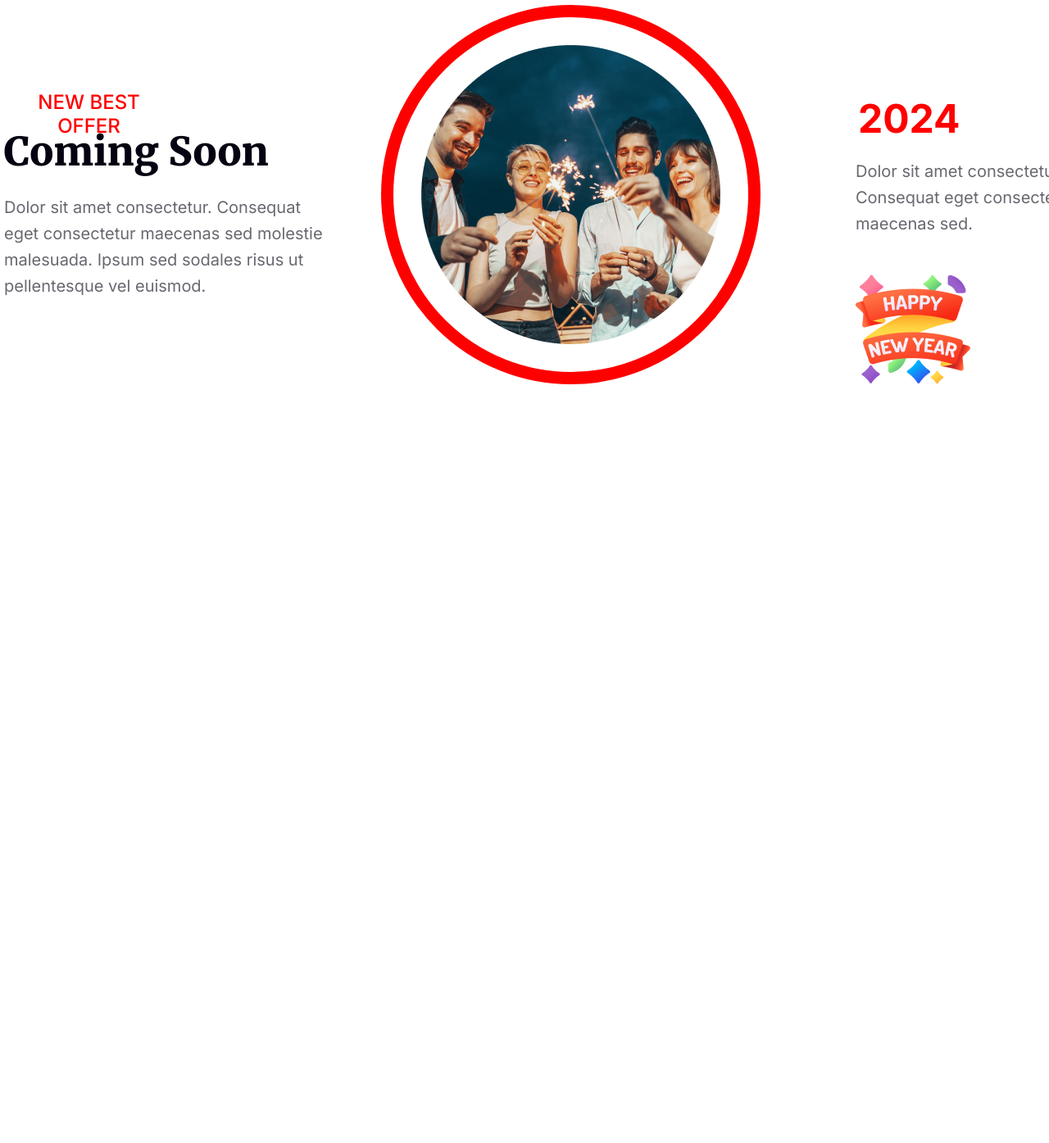
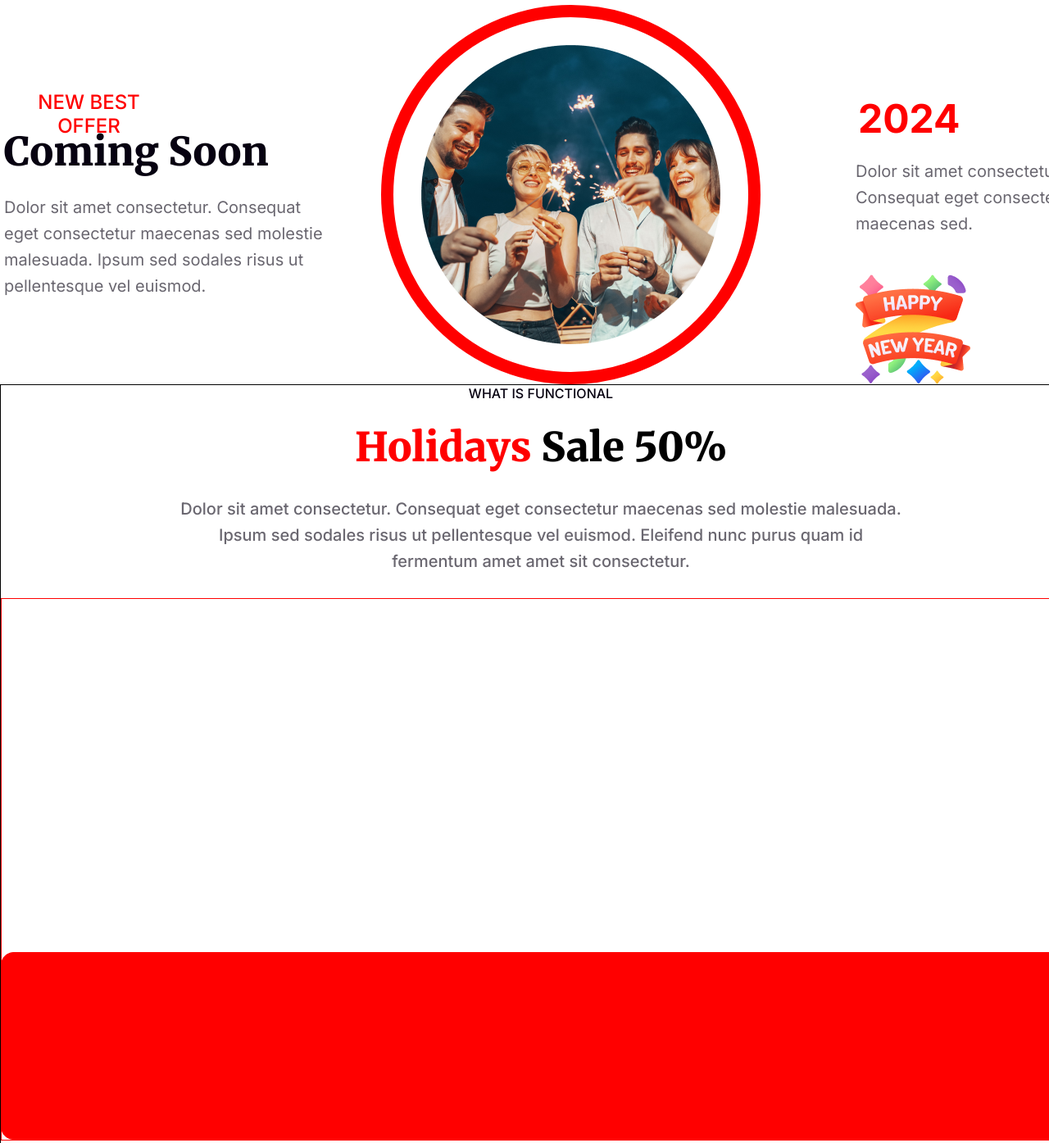
Before and after one commit to RifatCSE10/newyear-offer, a plain HTML site: page index.html in a window 1280 px wide. Shown: the part 2674-4069 px from the top of the page at 82% size. Before the commit the page ends 3150 px from the top, so only its background shows below. Drawn offline with Linux system fonts and the light colour scheme.

Commit message:
holiday section half done

```diff
--- a/index.html
+++ b/index.html
@@ -84,5 +84,20 @@
         </div>
       </div>
     </section>
+    <section class="holiday_sell">
+      <div class="sell_info">
+        <h3>WHAT IS FUNCTIONAL</h3>
+        <h1><span class="text_color">Holidays</span> Sale 50%</h1>
+        <p>
+          Dolor sit amet consectetur. Consequat eget consectetur maecenas sed
+          molestie malesuada. Ipsum sed sodales risus ut pellentesque vel
+          euismod. Eleifend nunc purus quam id fermentum amet amet sit
+          consectetur.
+        </p>
+      </div>
+      <div class="gieft_box">
+
+      </div>
+    </section>
   </body>
 </html>
--- a/style/style.css
+++ b/style/style.css
@@ -322,8 +322,6 @@
   text-align: center;
 }
 
-
-
 .offer_time h1 {
   margin-top: 110px;
   color: rgb(255, 0, 0);
@@ -350,11 +348,79 @@
   margin-bottom: 43px;
 }
 
-.offer_time .img_box{
+.offer_time .img_box {
   height: 140px;
   width: 140px;
 }
 
-.offer_time .img_box img{
+.offer_time .img_box img {
   width: 100%;
 }
+
+/*  <===========================================>
+            Holiday sell section start ...
+    <===========================================> */
+
+.holiday_sell {
+  width: 1320px;
+  height: 986.07px;
+  border: 1px solid black;
+  margin: 0 auto;
+}
+
+.holiday_sell .sell_info {
+  width: 1068px;
+  height: 260px;
+  margin: 0 auto;
+}
+
+.holiday_sell .sell_info h3 {
+  color: rgb(7, 2, 17);
+  font-family: Inter;
+  font-size: 16px;
+  font-weight: 500;
+  line-height: 20px;
+  letter-spacing: 0%;
+  width: 263px;
+  height: 29px;
+  text-align: center;
+  margin: 0 auto;
+}
+
+.holiday_sell .sell_info h1 {
+  font-family: Merriweather;
+  font-size: 49px;
+  font-weight: 900;
+  line-height: 62px;
+  letter-spacing: 0%;
+  text-align: center;
+  margin-top: 16px;
+  margin-bottom: 28px;
+}
+
+.holiday_sell .sell_info .text_color {
+  color: rgb(255, 0, 0);
+}
+
+.holiday_sell .sell_info p {
+  color: rgba(7, 2, 17, 0.6);
+  font-family: Inter;
+  font-size: 20px;
+  font-weight: 500;
+  line-height: 32px;
+  letter-spacing: 0%;
+  text-align: center;
+  width: 885px;
+  height: 96px;
+  margin: 0 auto;
+
+}
+
+.gieft_box{
+  width: 1320px;
+height: 662.07px;
+border: 1px solid red;
+background-image: url('../assets/images/rectangle2.png');
+background-position: bottom;
+background-repeat: no-repeat;
+}
```
Also changed, not shown: assets/images/rectangle2.png (renamed from assets/images/Rectangle 2.png).
